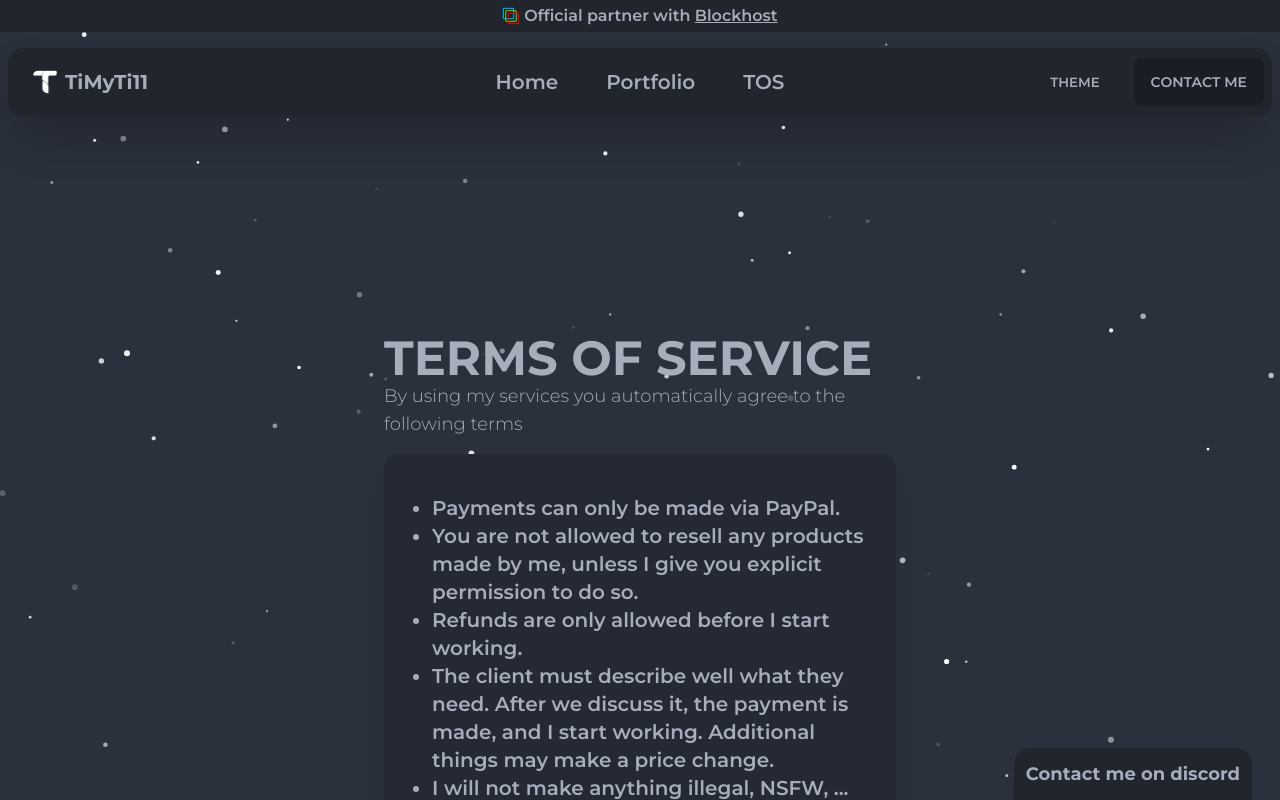
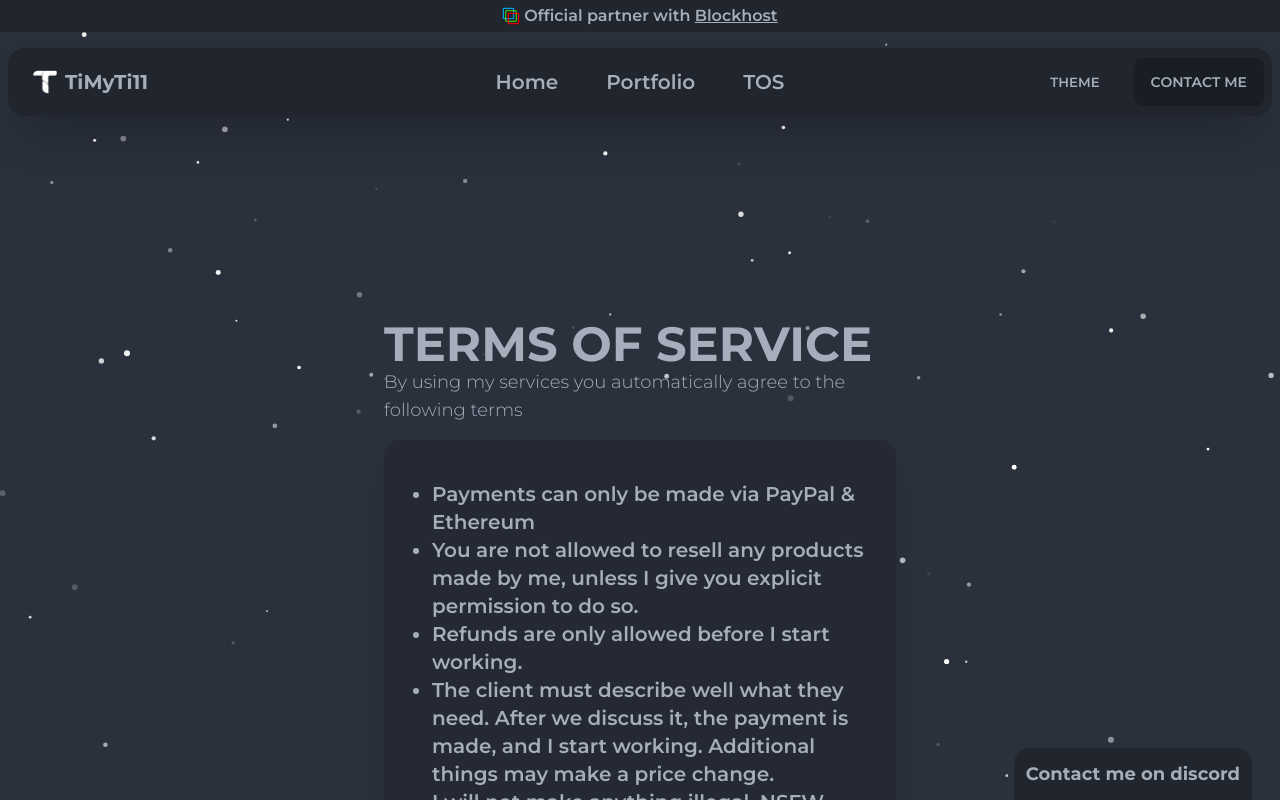
Before and after one commit to TiMyTi11/timyti11-website, a Next.js app: page /tos in a window 1280 px wide. Shown: the top 800 px of the page. Built offline with nearby package versions, Linux system fonts and the light colour scheme.

Commit message:
Updated tos

```diff
--- a/pages/tos.tsx
+++ b/pages/tos.tsx
@@ -15,7 +15,7 @@ const TOS: NextPage = () => {
                             <div className="card text-xl font-semibold bg-base-200 shadow-xl">
                                 <div className="card-body">
                                     <ul className="list-disc ml-4 my-2 gap-2">
-                                        <li>Payments can only be made via PayPal.</li>
+                                        <li>Payments can only be made via PayPal & Ethereum</li>
                                         <li>You are not allowed to resell any products made by me, unless I give you
                                             explicit permission to do so.
                                         </li>
```
